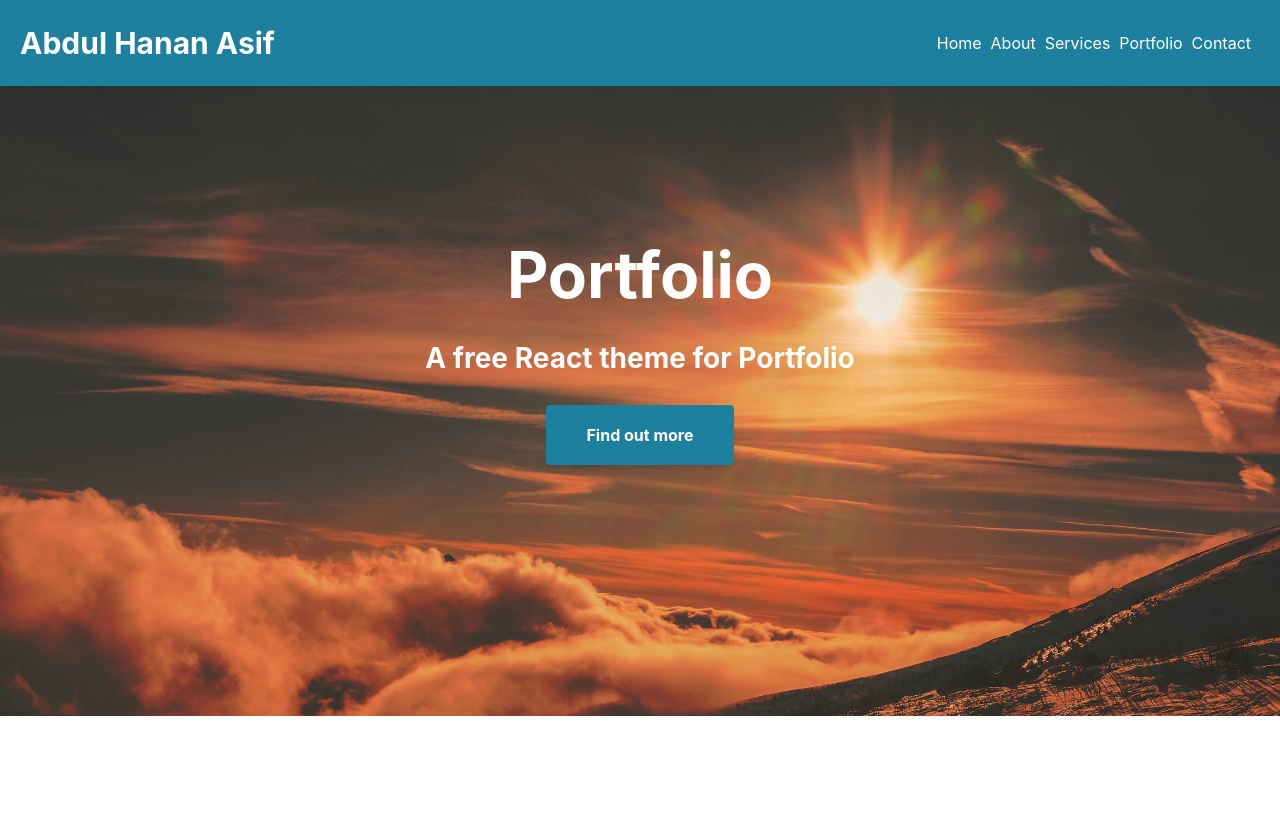
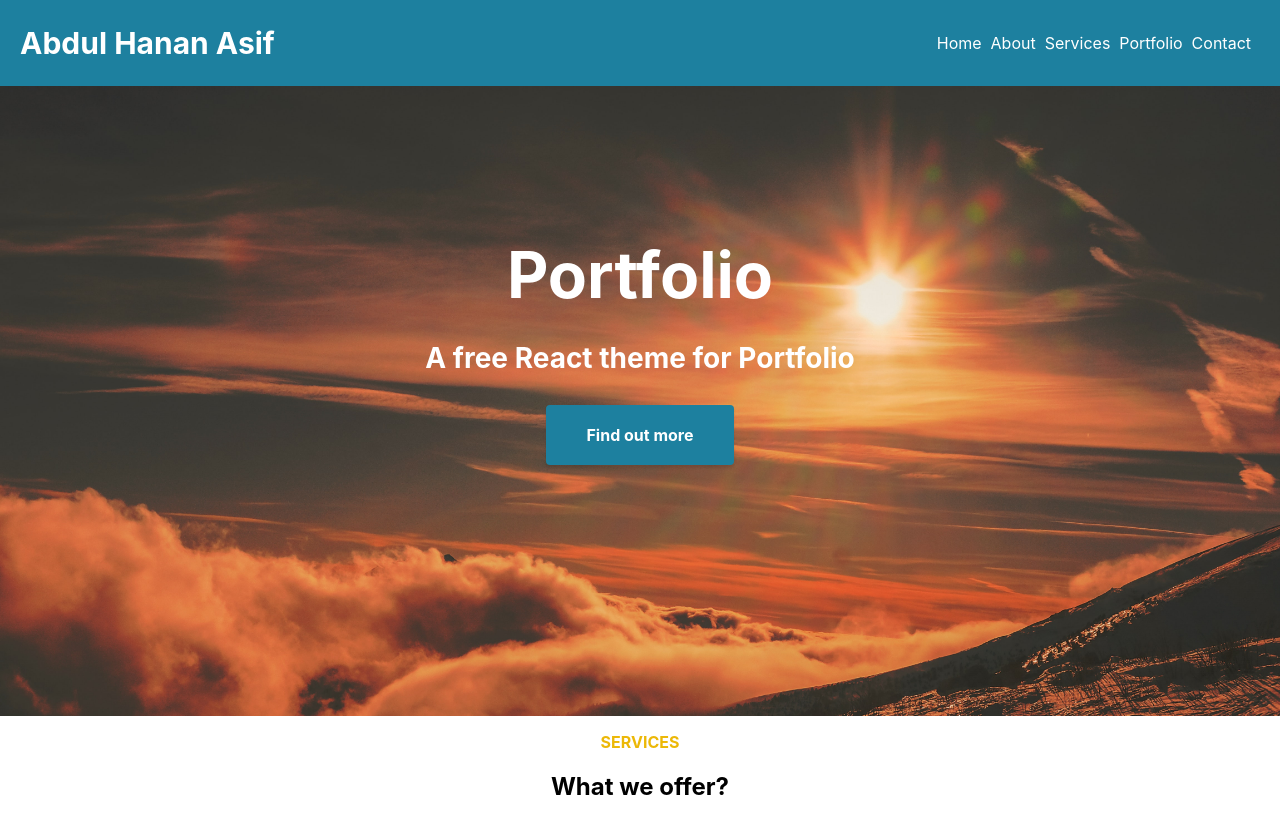
Before and after one commit to abdulhanan5643/Portfolio-in-react.js, a React (Create React App) app: page / in a window 1280 px wide. Before the commit the page ends 800 px from the top, so only its background shows below. Built offline with nearby package versions, Linux system fonts and the light colour scheme.

Commit message:
services part 1

```diff
--- a/src/App.js
+++ b/src/App.js
@@ -2,12 +2,14 @@ import React from 'react';
 import './App.css';
 import Header from './Components/HeaderComponent';
 import Navigation from './Components/NavigationComponent';
+import Services from './Components/ServicesComponent';
 
 function App() {
   return (
     <div className="App">
       <Navigation logoTitle="Abdul Hanan Asif" />
       <Header title="Portfolio" button="Find out more" />
+      <Services />
     </div>
   );
 }
--- a/src/Components/ServicesComponent.js
+++ b/src/Components/ServicesComponent.js
@@ -1,7 +1,13 @@
 import  React, {Component} from 'react';
+import '../css/Services.css';
 
 class Services extends Component{
-
+    render(){
+        return <div className="services">
+            <h3>Services</h3>
+            <h2>What we offer?</h2>
+        </div>
+    }
 };
 
 export default Services;
--- /dev/null
+++ b/src/css/Services.css
@@ -0,0 +1,5 @@
+.services h3 {
+    font-size: 1rem;
+    text-transform: uppercase;
+    color: rgb(236, 184, 7);
+}
```
